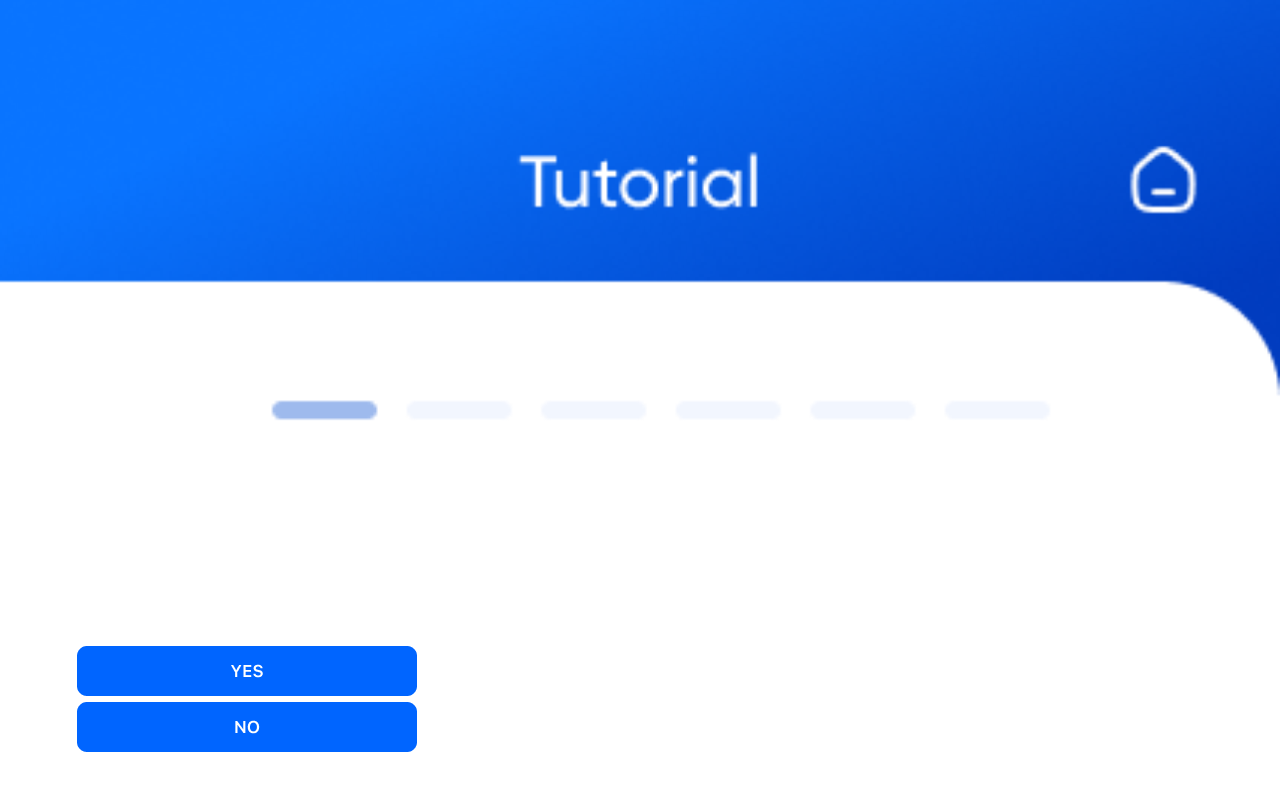
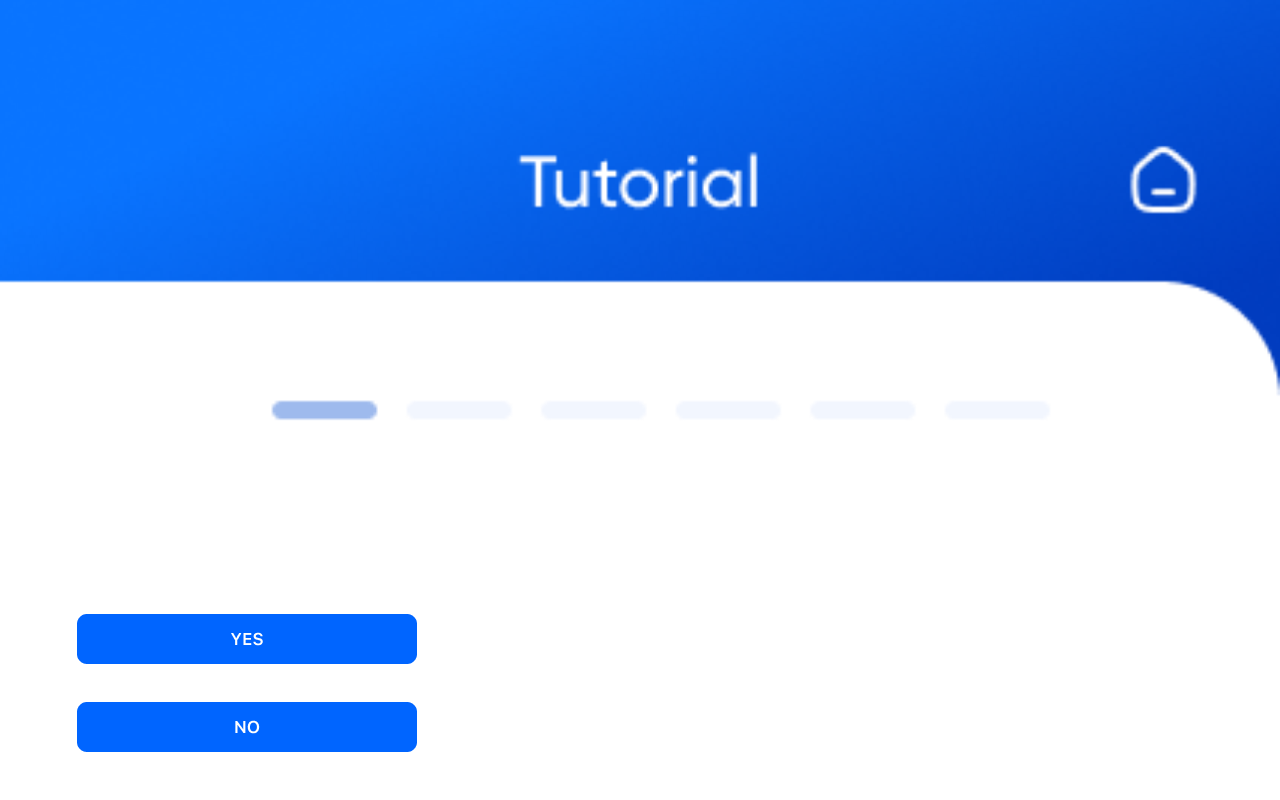
Before and after one commit to miramookerjee/telederm_capstone, a plain HTML site: page tutorial0.html in a window 1280 px wide. Shown: the top 800 px of the page. Drawn offline with Linux system fonts and the light colour scheme; a web font is replaced by a local one.

Commit message:
adjusted tutoial page dimensions

```diff
--- a/style.css
+++ b/style.css
@@ -98,7 +98,7 @@ h1 {
 #yes-btn {
     position: fixed;
     left: 6%;
-    bottom: 13%;
+    bottom: 17%;
 }
 
 .progress-bar {
```
